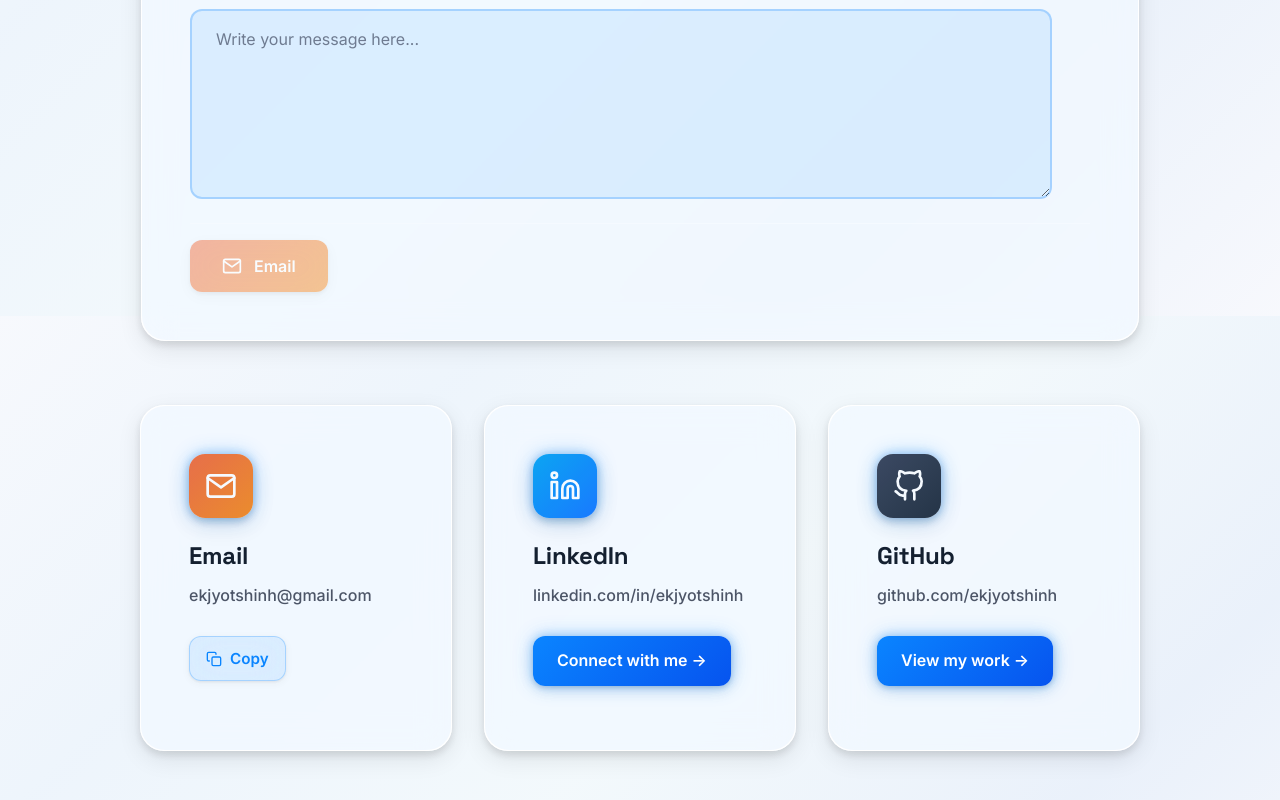
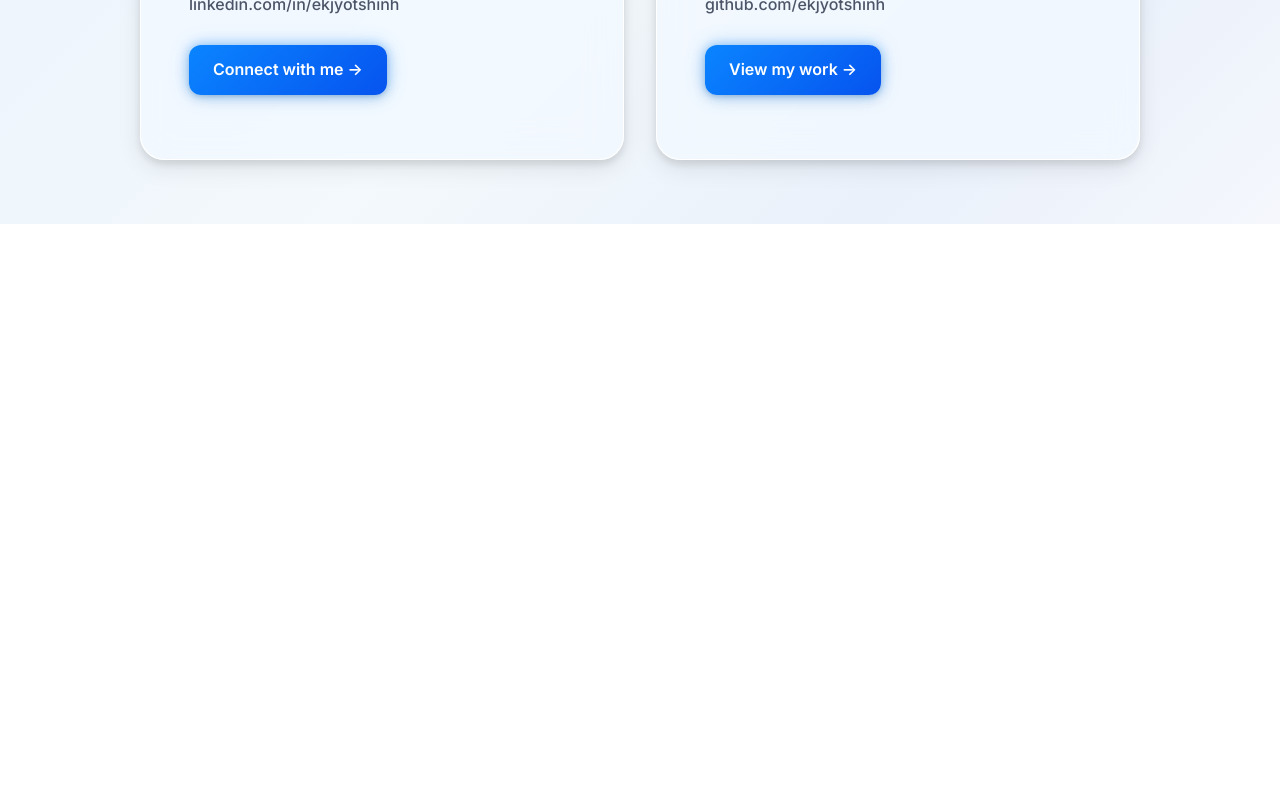
Before and after one commit to ekjyotshinh/portfolio, a React (Vite) app: page / in a window 1280 px wide. Shown: the part 6084-6884 px from the top of the page. After the commit the page ends 6308 px from the top, so only its background shows below. Built offline with nearby package versions, Linux system fonts and the light colour scheme.

Commit message:
redact email from portfolio

```diff
--- a/src/data/profileData.js
+++ b/src/data/profileData.js
@@ -114,7 +114,6 @@ export const certifications = [
 
 export const general = {
   name: "Ekjyot Shinh",
-  email: "ekjyotshinh@gmail.com",
   linkedin: "https://linkedin.com/in/ekjyotshinh",
   github: "https://github.com/ekjyotshinh",
   resume:
```
Also changed, not shown: src/components/Contact/Contact.jsx (+4 -3 lines).
